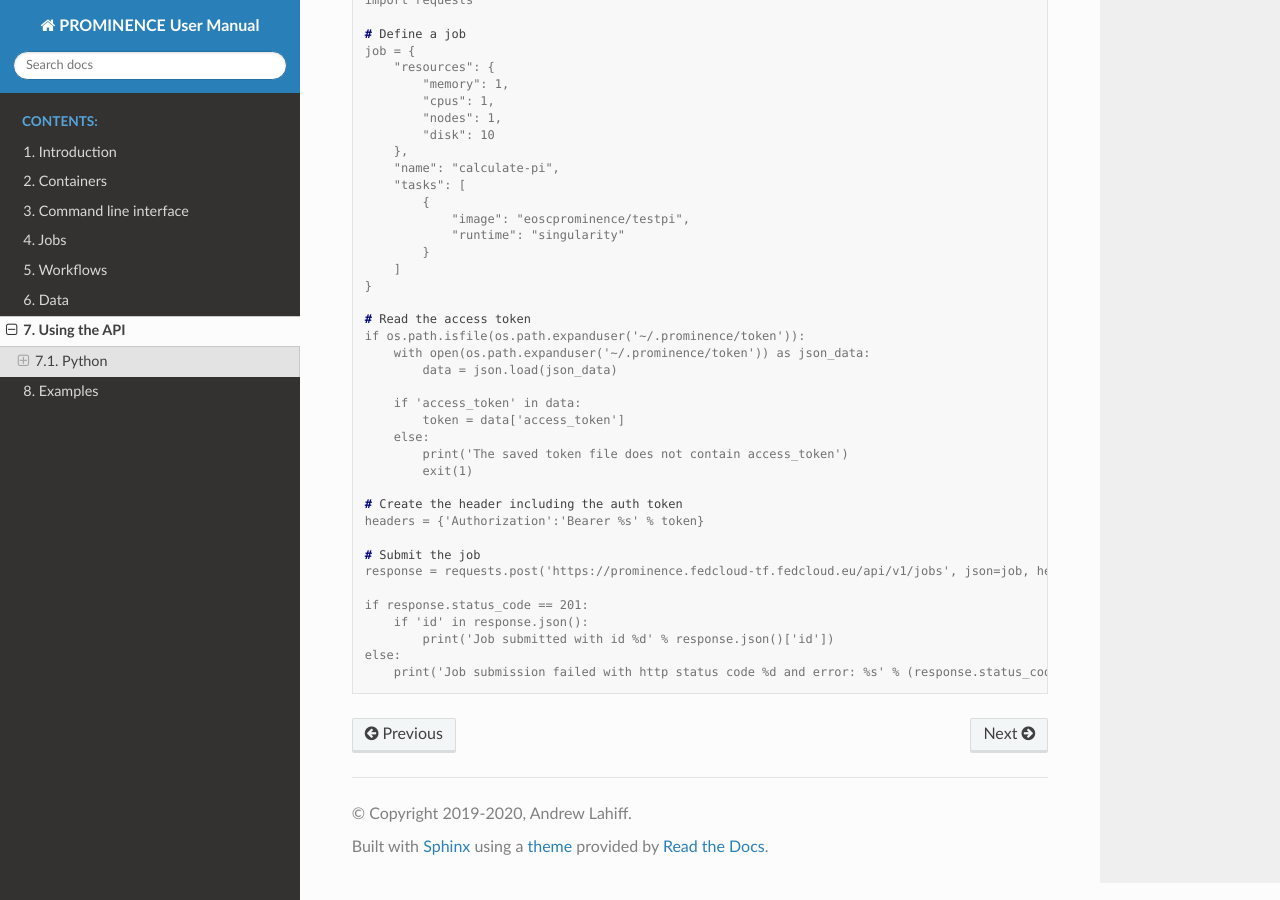
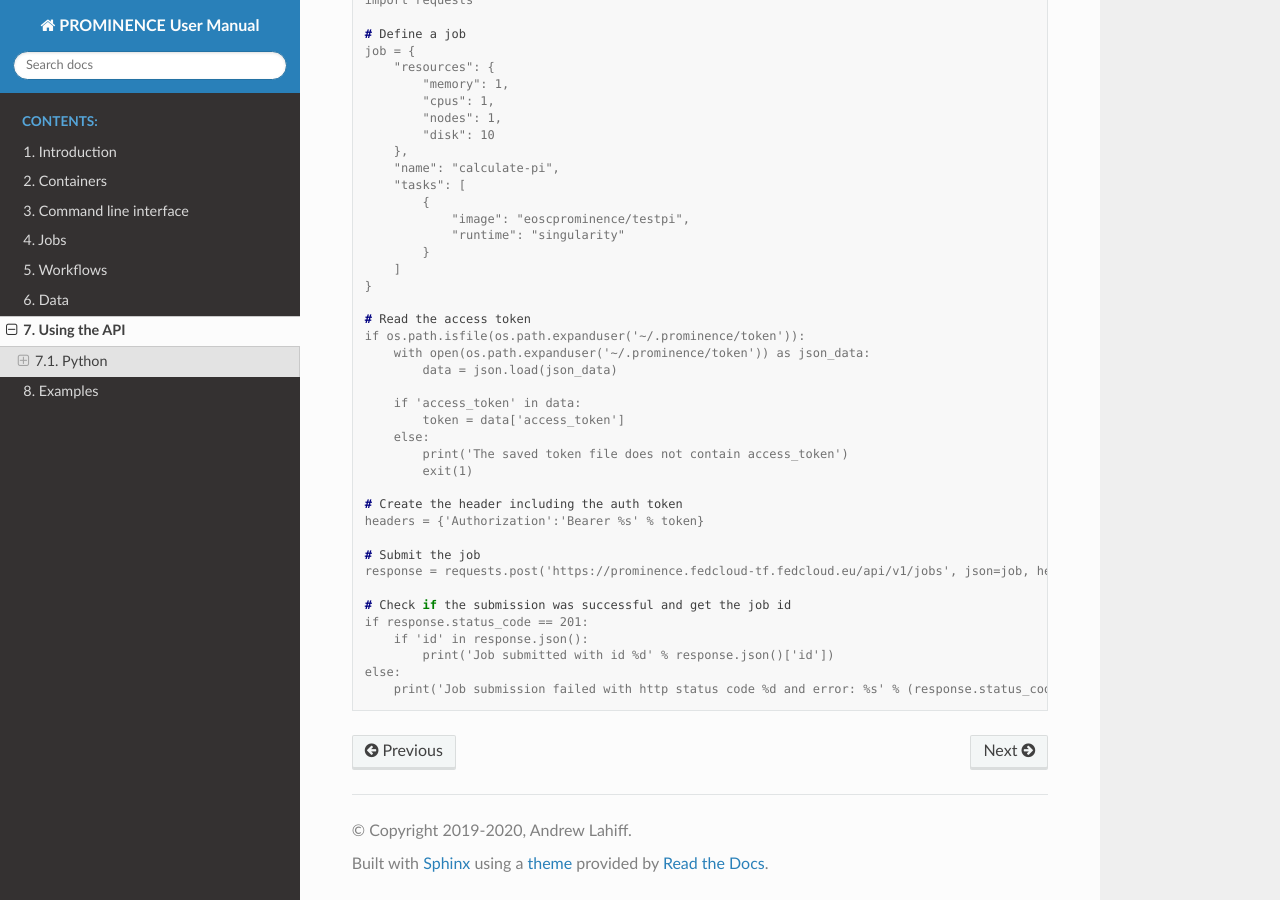
Before and after one commit to prominence-eosc/docs-eosc, a Sphinx documentation site: the page built from source/using-the-api.rst, in a window 1280 px wide and 900 px high, scrolled down 675 px. Built offline with Sphinx 7.4.7 and the Read the Docs theme 2.0.0, drawn with Linux system fonts in a browser that asks for light colours.

Commit message:
Add comment to example code

```diff
--- a/source/using-the-api.rst
+++ b/source/using-the-api.rst
@@ -59,6 +59,7 @@ Below is a complete simple example which submits a basic job. A JSON description
    # Submit the job
    response = requests.post('https://prominence.fedcloud-tf.fedcloud.eu/api/v1/jobs', json=job, headers=headers)
 
+   # Check if the submission was successful and get the job id
    if response.status_code == 201:
        if 'id' in response.json():
            print('Job submitted with id %d' % response.json()['id'])
```
